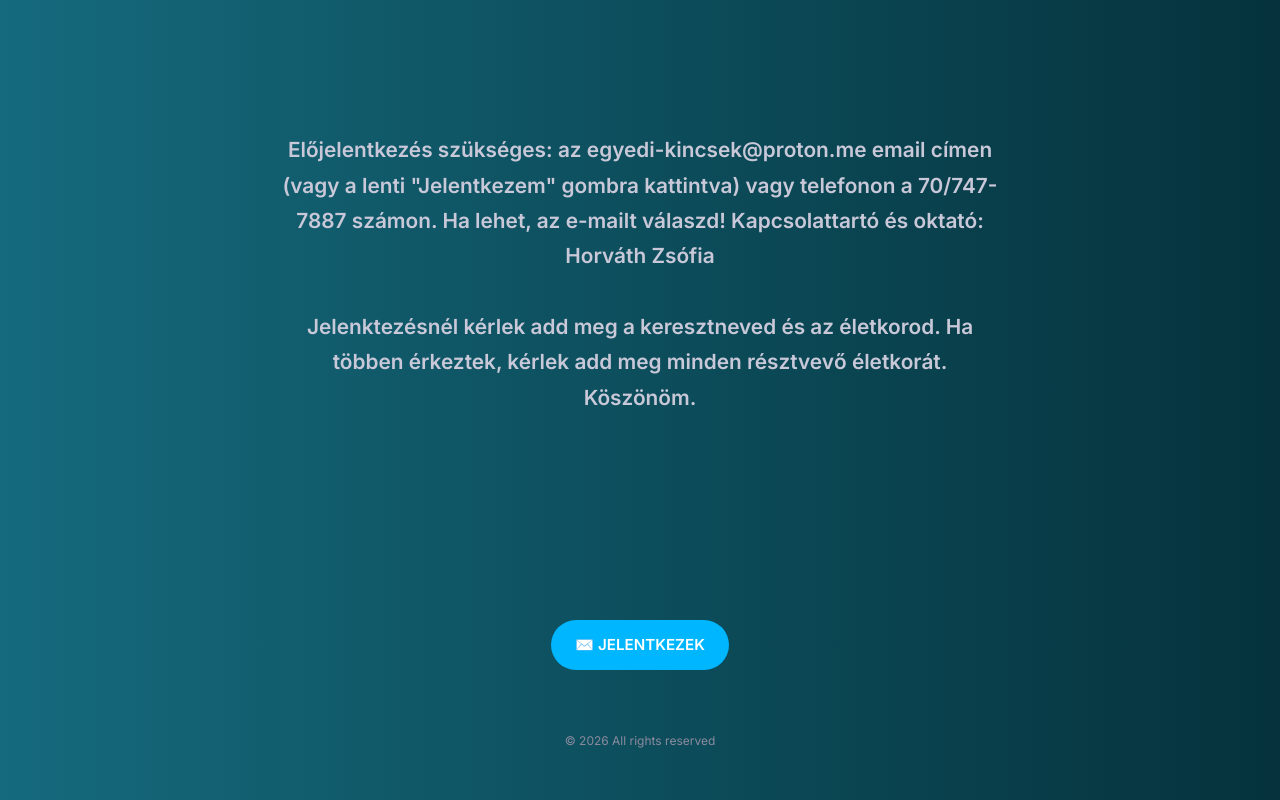
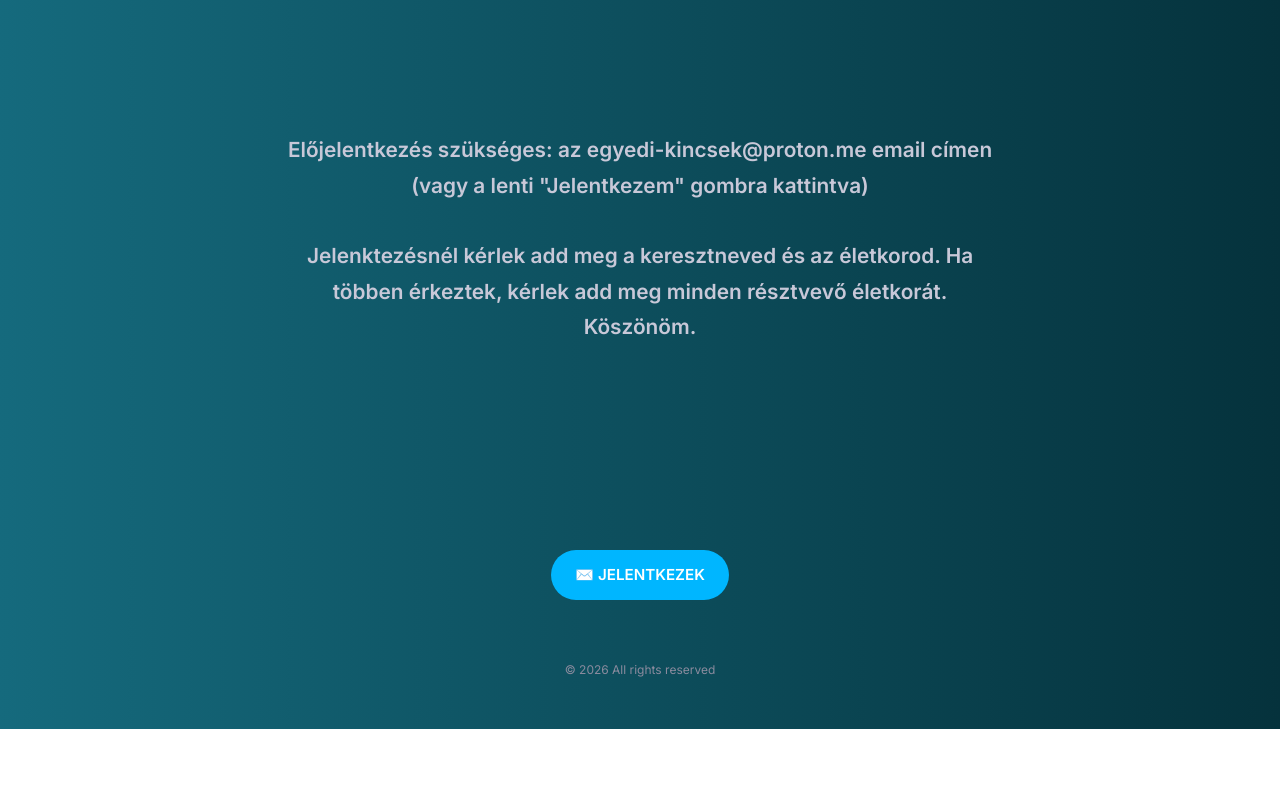
Before and after one commit to event1003/event1003.github.io, a plain HTML site: page index.html in a window 1280 px wide. Shown: the part 6977-7777 px from the top of the page. After the commit the page ends 7706 px from the top, so only its background shows below. Drawn offline with Linux system fonts and the light colour scheme.

Commit message:
Update index.html

```diff
--- a/index.html
+++ b/index.html
@@ -202,7 +202,7 @@ mely során megtanulod a saját digitális eszközeid biztonságossá tételét,
 <br><br>
 
 <p>
-Előjelentkezés szükséges: az egyedi-kincsek@proton.me email címen (vagy a lenti "Jelentkezem" gombra kattintva) vagy telefonon a 70/747-7887 számon. Ha lehet, az e-mailt válaszd! Kapcsolattartó és oktató: Horváth Zsófia
+Előjelentkezés szükséges: az egyedi-kincsek@proton.me email címen (vagy a lenti "Jelentkezem" gombra kattintva)
 <br><br>Jelenktezésnél kérlek add meg a keresztneved és az életkorod. Ha többen érkeztek, kérlek add meg minden résztvevő életkorát. Köszönöm.
 </p>
 
```
